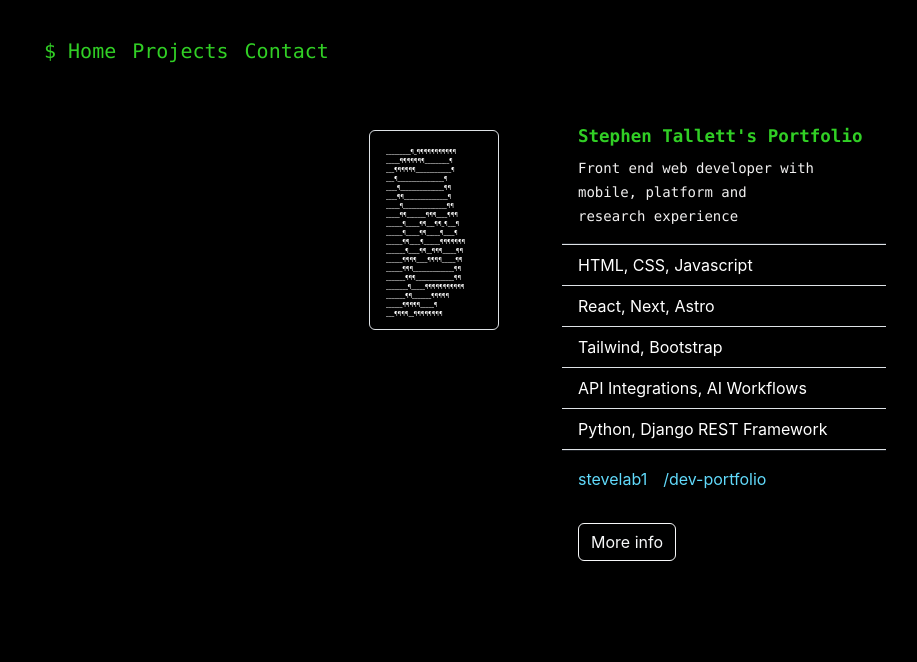
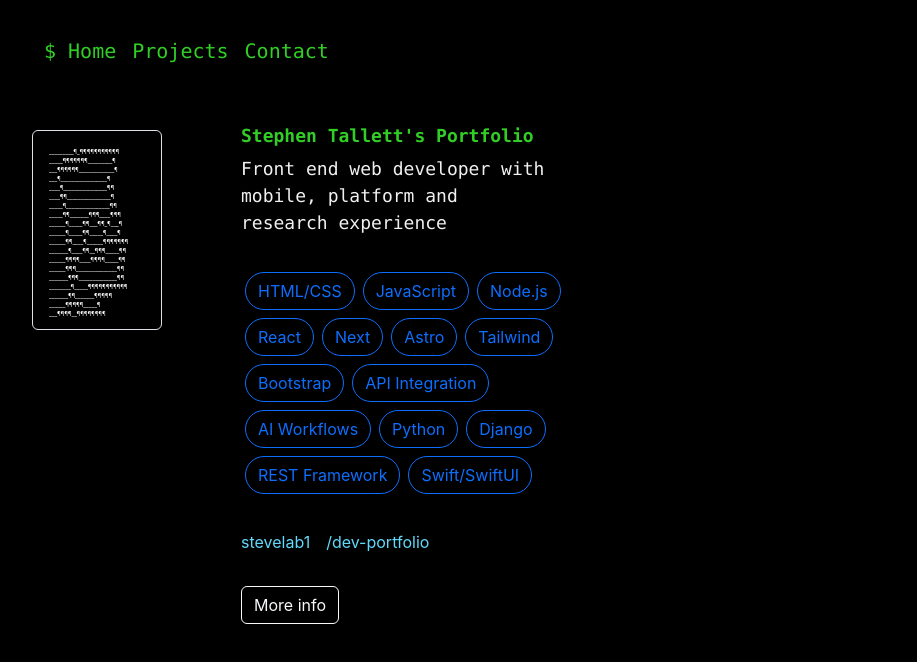
Before and after one commit to stevelab1/dev-portfolio, a React (Create React App) app in the folder react-app/: page / in a window 1280 px wide. Shown: the top 662 px of the page, without its empty margins (12-929 px from the left). Built offline with nearby package versions, Linux system fonts and the light colour scheme.

Commit message:
add SkillsFilter, GitHub UserCard, RepoCard, adjust ProjectData, CSS

```diff
--- a/react-app/src/App.css
+++ b/react-app/src/App.css
@@ -1,6 +1,8 @@
 .App {
   background-color: black;
   position: relative;
+  height: 100vh;
+
   margin: 0 auto;
   padding: 20px;
   text-align: center;
@@ -8,6 +10,10 @@
   --bs-code-color: #f1f0f0;
   --bs-link-hover-color: #f1f0f0;
   --bs-link-color: #61dafb;
+}
+
+body {
+  background-color: black;
 }
 
 a {
@@ -27,8 +33,21 @@ nav, li, ul {
   color: transparent;
 }
 
+.github-badge {
+  background-color: transparent !important;
+  border: 1px solid #959da5 !important;
+  color: #959da5 !important;
+  font-size: 10px !important;
+  border-radius: 16px !important;
+}
+
+.no-outline {
+  border: none !important;
+  box-shadow: none !important;
+}
+
 main {
-  height: 100vh;
+  height: 90vh;
 }
 
 .Home {
@@ -169,7 +188,4 @@ active {
   .project-id-mobile {
   display: block;
   }
-  main {
-    height: auto;
-  }
 }
--- /dev/null
+++ b/react-app/src/components/GitHubUserCard.js
@@ -0,0 +1,86 @@
+import React, { useState, useEffect } from "react";
+import { Card, Badge } from "react-bootstrap";
+
+const UserCard = ({ username, clientId, clientSecret }) => {
+  const [user, setUser] = useState(null);
+
+  useEffect(() => {
+    const fetchUser = async () => {
+      try {
+        let address = `https://api.github.com/users/${username}`;
+        if (clientId && clientSecret) {
+          address += `?client_id=${clientId}&client_secret=${clientSecret}`;
+        }
+        const response = await fetch(address);
+        const data = await response.json();
+        setUser(data);
+      } catch (err) {
+        console.error(err.message);
+      }
+    };
+    fetchUser();
+  }, [username, clientId, clientSecret]);
+
+  return (
+    <a
+      href={user?.html_url}
+      target="_blank"
+      rel="noopener noreferrer"
+      alt="link to stevelab1 github profile"
+    >
+      <Card className="mt-3" style={{ width: "100" }}>
+        <Card.Img variant="top" src={user?.avatar_url} />
+        <Card.Body>
+          {user ? (
+            <>
+              <div className="d-flex justify-content-between align-items-center">
+                <div className="m-0">
+                  <Card.Title className="m-2">{user.name}</Card.Title>
+                  <Card.Subtitle className="text-muted mb-1">
+                    @{username}
+                  </Card.Subtitle>
+                  {/* <Card.Text className="mt-1 text-muted">
+                    {user.bio || "No bio available"}
+                  </Card.Text> */}
+                  {/* <Button variant="outline-secondary" href={user.html_url}>Follow
+                  </Button> */}
+                </div>
+                <div className="d-flex flex-column text-muted m-0">
+                  {/* <span>
+                    <strong>{user.followers}</strong> Followers
+                  </span> */}
+                  <span>
+                    <strong>{user.public_repos}</strong> Repos{" "}
+                    <Badge pill className="github-badge align-middle mb-1">
+                      Public
+                    </Badge>
+                  </span>
+                  {/* <span>
+                    <strong>{user.following}</strong> Following
+                  </span> */}
+                </div>
+              </div>
+            </>
+          ) : (
+            <Card.Body>Loading user...</Card.Body>
+          )}
+        </Card.Body>
+        <Card.Body className="d-flex justify-content-center mb-0">
+          <img
+            src="https://github-readme-stats-sigma-five.vercel.app/api/top-langs/?username=stevelab1&line_height=40"
+            alt="github languages used"
+          />
+        </Card.Body>
+        <Card.Body className="d-flex justify-content-center">
+          <img
+            src="https://github-readme-stats.vercel.app/api?username=stevelab1"
+            alt="GitHub stats"
+            style={{ maxWidth: "100%" }}
+          />
+        </Card.Body>
+      </Card>
+    </a>
+  );
+};
+
+export default UserCard;
--- /dev/null
+++ b/react-app/src/components/SkillsFilter.jsx
@@ -0,0 +1,32 @@
+import React from "react";
+import { Button } from "react-bootstrap";
+import { useLocation, useHistory } from "react-router-dom";
+
+const SkillsFilter = ({ skills }) => {
+  const location = useLocation();
+  const history = useHistory();
+
+  const handleSkillClick = (skill) => {
+    const searchParams = new URLSearchParams(location.search);
+    searchParams.set("skills", skill);
+    history.push(`/projects?${searchParams.toString()}`);
+  };
+
+
+  return (
+    <div className="pills-container">
+      {skills.map((skill, index) => (
+        <Button
+          key={index}
+          className="rounded-pill m-1"
+          onClick={() => handleSkillClick(skill)}
+          variant={location.search.includes(skill) ? "primary" : "outline-primary"}
+        >
+          {skill}
+        </Button>
+      ))}
+    </div>
+  );
+};
+
+export default SkillsFilter;
--- a/react-app/src/data/projectData.json
+++ b/react-app/src/data/projectData.json
@@ -1,8 +1,15 @@
-[  {    "id": 1,    "title": "Weather PickMeUp",    "deployedLink": "https://stevelab1.github.io/weather-pickmeup/",    "githubLink": "https://github.com/stevelab1/weather-pickmeup",    "screenshot": "https://raw.githubusercontent.com/stevelab1/weather-pickmeup/main/assets/img/screenshot.jpg",    "skills": ["HTML", "CSS", "JavaScript", "API Integration"]
+[
+  {
+    "id": 1,
+    "title": "Weather PickMeUp",
+    "deployedLink": "https://stevelab1.github.io/weather-pickmeup/",
+    "githubLink": "https://github.com/stevelab1/weather-pickmeup",
+    "screenshot": "https://raw.githubusercontent.com/stevelab1/weather-pickmeup/main/assets/img/screenshot.jpg",
+    "skills": ["HTML/CSS", "JavaScript", "API Integration"]
   },
   {
     "id": 2,
-    "title": "simple README Generator",
+    "title": "Simple README Generator",
     "deployedLink": "https://stevelab1.github.io/simple-readme-generator/",
     "githubLink": "https://github.com/stevelab1/simple-readme-generator",
     "screenshot": "https://raw.githubusercontent.com/stevelab1/simple-readme-generator/main/assets/screenshot.jpg",
@@ -14,15 +21,15 @@
     "deployedLink": "https://stevelab1.github.io/Team-Profile-Generator",
     "githubLink": "https://github.com/stevelab1/Team-Profile-Generator",
     "screenshot": "https://raw.githubusercontent.com/stevelab1/Team-Profile-Generator/main/assets/screenshot.jpg",
-    "skills": ["HTML", "CSS", "JavaScript", "Node.js"]
+    "skills": ["HTML/CSS", "JavaScript", "Node.js"]
   },
   {
     "id": 4,
-    "title": "Code Quiz",
-    "deployedLink": "https://stevelab1.github.io/Code-Quiz/",
-    "githubLink": "https://github.com/stevelab1/Code-Quiz",
-    "screenshot": "https://raw.githubusercontent.com/stevelab1/Code-Quiz/main/assets/Screenshot.png",
-    "skills": ["HTML", "CSS", "JavaScript"]
+    "title": "Password Generator",
+    "deployedLink": "https://stevelab1.github.io/password-generator",
+    "githubLink": "https://github.com/stevelab1/password-generator",
+    "screenshot": "https://raw.githubusercontent.com/stevelab1/password-generator/main/assets/05-javascript-challenge-demo.png",
+    "skills": ["HTML/CSS", "JavaScript"]
   },
   {
     "id": 5,
@@ -30,14 +37,14 @@
     "deployedLink": "https://weatherdashlive.netlify.app/",
     "githubLink": "https://github.com/stevelab1/weatherdash",
     "screenshot": "https://raw.githubusercontent.com/stevelab1/weatherdash/main/assets/images/Screenshot.png",
-    "skills": ["HTML", "CSS", "JavaScript", "API Integration"]
+    "skills": ["HTML/CSS", "JavaScript", "API Integration"]
   },
   {
     "id": 6,
-    "title": "Password Generator",
-    "deployedLink": "https://stevelab1.github.io/password-generator",
-    "githubLink": "https://github.com/stevelab1/password-generator",
-    "screenshot": "https://raw.githubusercontent.com/stevelab1/password-generator/main/assets/05-javascript-challenge-demo.png",
-    "skills": ["HTML", "CSS", "JavaScript"]
+    "title": "Code Quiz",
+    "deployedLink": "https://stevelab1.github.io/Code-Quiz/",
+    "githubLink": "https://github.com/stevelab1/Code-Quiz",
+    "screenshot": "https://raw.githubusercontent.com/stevelab1/Code-Quiz/main/assets/Screenshot.png",
+    "skills": ["HTML/CSS", "JavaScript"]
   }
 ]
--- a/react-app/src/index.css
+++ b/react-app/src/index.css
@@ -10,4 +10,5 @@ body {
 code {
   font-family: source-code-pro, Menlo, Monaco, Consolas, 'Courier New',
     monospace;
+  font-size: large;
 }
--- a/react-app/src/pages/Home.jsx
+++ b/react-app/src/pages/Home.jsx
@@ -1,10 +1,28 @@
 import React, { useState } from "react";
-import { Card, Row, Col, Button, ListGroup, Offcanvas } from "react-bootstrap";
+import { Card, Row, Col, Button, Offcanvas } from "react-bootstrap";
+import SkillsFilter from "../components/SkillsFilter";
+import UserCard from "../components/GitHubUserCard";
 
 import "../App.css";
-// import logo from "../covercrop.jpg";
 
 const Home = () => {
+  const skills = [
+    "HTML/CSS",
+    "JavaScript",
+    "Node.js",
+    "React",
+    "Next",
+    "Astro",
+    "Tailwind",
+    "Bootstrap",
+    "API Integration",
+    "AI Workflows",
+    "Python",
+    "Django",
+    "REST Framework",
+    "Swift/SwiftUI",
+  ];
+
   const [show, setShow] = useState(false);
 
   const handleClose = () => setShow(false);
@@ -42,7 +60,7 @@ const Home = () => {
               </Card.Title>
               <Card.Text>
                 <code>
-                Front end web developer with
+                  Front end web developer with
                   <br />
                   mobile, platform and
                   <br />
@@ -50,23 +68,11 @@ const Home = () => {
                 </code>
               </Card.Text>
             </Card.Body>
-            <ListGroup className="list-group-flush bg-dark">
-              <ListGroup.Item className="bg-black text-white border-bottom border-top">
-                HTML, CSS, Javascript
-              </ListGroup.Item>
-              <ListGroup.Item className="bg-black text-white border-bottom">
-                React, Next, Astro
-              </ListGroup.Item>
-              <ListGroup.Item className="bg-black text-white border-bottom">
-                Tailwind, Bootstrap
-              </ListGroup.Item>
-              <ListGroup.Item className="bg-black text-white border-bottom">
-                API Integrations, AI Workflows
-              </ListGroup.Item>
-              <ListGroup.Item className="bg-black text-white border-bottom">
-                Python, Django REST Framework
-              </ListGroup.Item>
-            </ListGroup>
+
+            <Card.Body>
+              <SkillsFilter skills={skills} />
+            </Card.Body>
+
             <Card.Body>
               <Card.Link
                 href="https://github.com/stevelab1"
@@ -104,30 +110,25 @@ const Home = () => {
                 <Offcanvas.Body>
                   <code className="text-white">
                     <p>
-                      ... background in App Publishing, Psychology and Research
+                      Front-End Web Developer with a background in iOS App
+                      Publishing, Psychology and Research
                     </p>
-                    {/* ... add images, lists, etc. */}
-                    <br />
                     <p>
-                      {/* ... include graphics below */}
-                      {/* <img
-                        src="https://github-readme-stats-sigma-five.vercel.app/api/top-langs/?username=stevelab1&theme=react&line_height=40"
-                        alt="github languages used"
-                      /> */}
+                      <UserCard username="stevelab1" />
+                      <br />
                       🤔 Favourite tech stack:
                       <br />
                       <span style={{ marginLeft: "1rem" }}>
                         - React with Next or Astro for web
                       </span>
                       <br />
+                      <br />
                       <span style={{ marginLeft: "1rem" }}>
                         - Swift/SwiftUI for iOS and MacOS
                       </span>
                       <br />
                       <br />
-                      <br />
                       🔭 This portfolio was built using React
-                      <br />
                       <br />
                       <br /> 👯 I’m looking into React Native and Tauri
                     </p>
--- a/react-app/src/pages/Projects.jsx
+++ b/react-app/src/pages/Projects.jsx
@@ -1,19 +1,19 @@
 import React, { useState, useEffect } from "react";
-
 import projectData from "../data/projectData.json";
 import Project from "../components/Project.js";
 import ProjectNav from "../components/ProjectNav.js";
-
-//routing
-import { Link, useRouteMatch, Switch, Route } from "react-router-dom";
+import { Link, useRouteMatch, Switch, Route, useLocation } from "react-router-dom";
 import { Col, Row } from "react-bootstrap";
+import qs from "qs";
 
 import "../App.css";
 import ProjectDetail from "../components/ProjectDetail";
+import SkillsFilter from "../components/SkillsFilter";
 
 const Projects = () => {
   const [projects, setProjects] = useState([]);
   const [skills, setSkills] = useState([]);
+  const location = useLocation();
 
   const match = useRouteMatch();
 
@@ -29,27 +29,20 @@ const Projects = () => {
     setSkills(uniqueSkills);
   }, []);
 
-  const handleSkillClick = (skill) => {
-    // Filter the projects based on the clicked skill
-    const filteredProjects = projectData.filter((project) =>
-      project.skills.includes(skill)
-    );
-    setProjects(filteredProjects);
-  };
+  useEffect(() => {
+    // Get the skills from the query string
+    const query = qs.parse(location.search, { ignoreQueryPrefix: true }).skills;
+    if (query) {
+      const filteredProjects = projectData.filter((project) =>
+        project.skills.includes(query)
+      );
+      setProjects(filteredProjects);
+    }
+  }, [location]);
 
   return (
-    <main>
-      <div className="pills-container">
-        {skills.map((skill, index) => (
-          <button
-            key={index}
-            className="pill"
-            onClick={() => handleSkillClick(skill)}
-          >
-            {skill}
-          </button>
-        ))}
-      </div>
+    <main id="projects">
+      <SkillsFilter skills={skills} />
       <Switch>
         <Route exact path={match.path}>
           <Row xs={1} lg={2} xxl={3} className="">
```
Also changed, not shown: react-app/src/components/RepoCard.js (added, +66 -0 lines).
